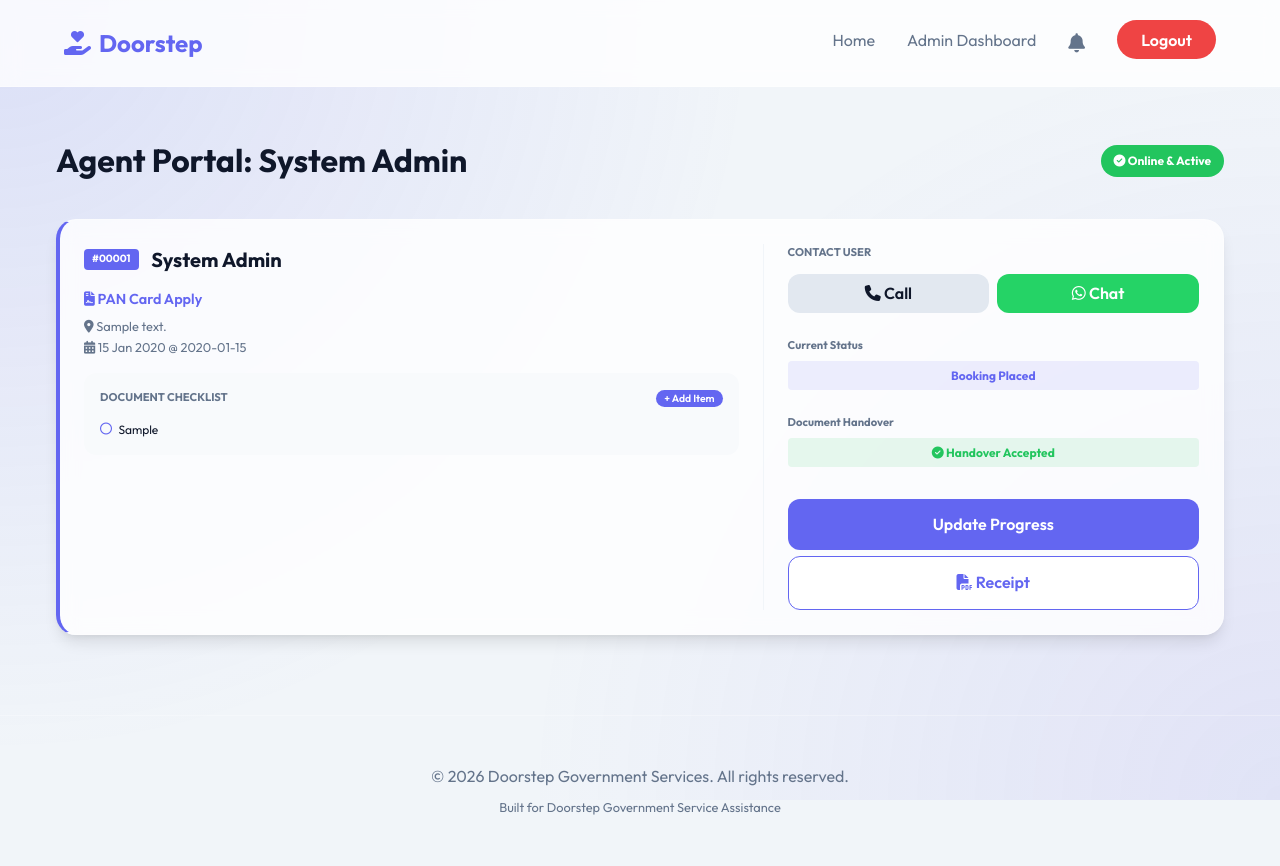
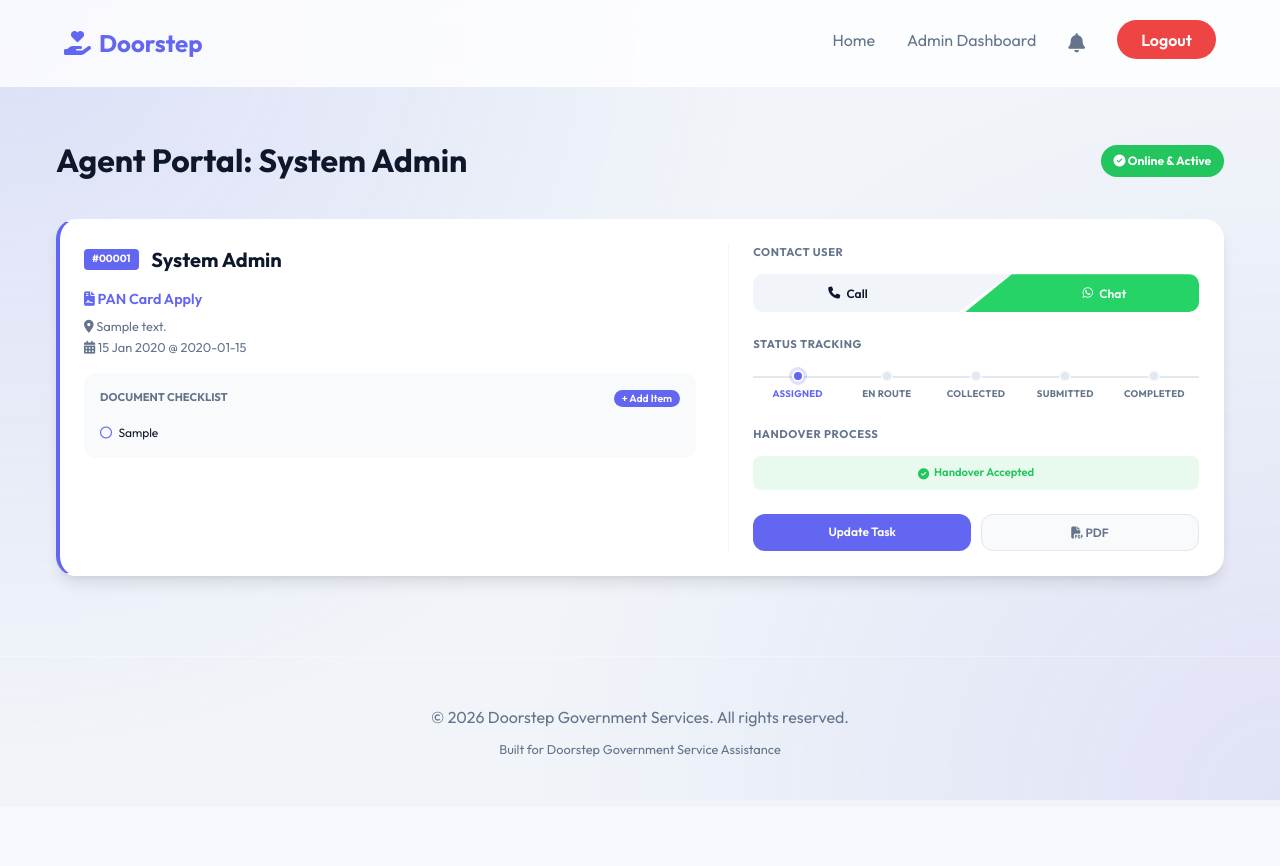
Before and after one commit to kthacking/Doorstep, a PHP site: page /agent/dashboard.php in a window 1280 px wide. After the commit the page ends 800 px from the top, so only its background shows below. Run offline with PHP 8.4, Linux system fonts and the light colour scheme; a user stored in the database is signed in; data comes from the database, SQL or seed files in the repository; tables that the repository leaves empty hold one stand-in row (values such as "Sample post"); data that the repository does not hold is empty.

Commit message:
change style in agent page

```diff
--- a/agent/dashboard.php
+++ b/agent/dashboard.php
@@ -37,8 +37,8 @@ $assignments = $stmt->fetchAll();
     <?php else: ?>
         <div style="display: grid; gap: 1.5rem;">
             <?php foreach ($assignments as $task): ?>
-                <div class="card" style="border-left: 4px solid var(--primary); padding: 1.5rem;">
-                    <div style="display: grid; grid-template-columns: 1.5fr 1fr; gap: 1.5rem;">
+                <div class="card" style="border-left: 4px solid var(--primary); padding: 1.5rem; background: white;">
+                    <div style="display: grid; grid-template-columns: 1.3fr 1fr; gap: 2rem;">
                         <div>
                             <div style="display: flex; gap: 0.8rem; align-items: center; margin-bottom: 0.8rem;">
                                 <span style="background: var(--primary); color: white; padding: 0.15rem 0.5rem; border-radius: 4px; font-size: 0.65rem; font-weight: 700;">#<?php echo str_pad($task['id'], 5, '0', STR_PAD_LEFT); ?></span>
@@ -54,8 +54,8 @@ $assignments = $stmt->fetchAll();
                                 <p style="color: var(--secondary); font-size: 0.8rem;"><i class="fas fa-calendar-alt"></i> <?php echo date('d M Y', strtotime($task['booking_date'])); ?> @ <?php echo $task['time_slot']; ?></p>
                             </div>
 
-                            <div style="background: #f8fafc; padding: 1rem; border-radius: 12px;">
-                                <div style="display: flex; justify-content: space-between; align-items: center; margin-bottom: 0.8rem;">
+                            <div style="background: #f8fafc; padding: 1rem; border-radius: 12px; margin-top: 1rem;">
+                                <div style="display: flex; justify-content: space-between; align-items: center; margin-bottom: 1rem;">
                                     <h4 style="font-size: 0.7rem; text-transform: uppercase; color: var(--secondary);">Document Checklist</h4>
                                     <button onclick="addDoc(<?php echo $task['id']; ?>)" class="btn" style="padding: 2px 8px; font-size: 0.65rem; background: var(--primary); color: white;">+ Add Item</button>
                                 </div>
@@ -76,36 +76,54 @@ $assignments = $stmt->fetchAll();
 
                         <div style="border-left: 1px solid #f1f5f9; padding-left: 1.5rem; display: flex; flex-direction: column; justify-content: space-between;">
                             <div>
-                                <h4 style="font-size: 0.7rem; text-transform: uppercase; color: var(--secondary); margin-bottom: 0.8rem;">Contact User</h4>
-                                <div style="display: flex; gap: 0.5rem; margin-bottom: 1.5rem;">
-                                    <a href="tel:<?php echo $task['user_phone']; ?>" class="btn" style="background: #e2e8f0; color: var(--dark); flex: 1; text-align: center; padding: 0.4rem;"><i class="fas fa-phone"></i> Call</a>
-                                    <a href="https://wa.me/<?php echo $task['user_phone']; ?>" target="_blank" class="btn" style="background: #25D366; color: white; flex: 1; text-align: center; padding: 0.4rem;"><i class="fab fa-whatsapp"></i> Chat</a>
+                                <h4 style="font-size: 0.7rem; text-transform: uppercase; color: var(--secondary); margin-bottom: 0.8rem; letter-spacing: 0.05em;">Contact User</h4>
+                                <div class="dual-action-btn-container">
+                                    <a href="tel:<?php echo $task['user_phone']; ?>" class="dual-action-btn call"><i class="fas fa-phone"></i> Call</a>
+                                    <a href="https://wa.me/<?php echo $task['user_phone']; ?>" target="_blank" class="dual-action-btn chat"><i class="fab fa-whatsapp"></i> Chat</a>
                                 </div>
 
-                                <label style="font-size: 0.7rem; font-weight: 700; display: block; margin-bottom: 0.4rem; color: var(--secondary);">Current Status</label>
-                                <span style="background: rgba(99, 102, 241, 0.1); color: var(--primary); padding: 0.3rem 0.6rem; border-radius: 4px; font-weight: 700; width: 100%; display: block; text-align: center; font-size: 0.75rem; margin-bottom: 1.5rem;">
-                                    <?php echo $task['status']; ?>
-                                </span>
+                                <h4 style="font-size: 0.7rem; text-transform: uppercase; color: var(--secondary); margin-bottom: 0.5rem; letter-spacing: 0.05em;">Status Tracking</h4>
+                                <?php
+                                $status = $task['status'];
+                                $steps = ['Assigned', 'En Route', 'Collected', 'Submitted', 'Completed'];
+                                $current_step = 0;
+                                if ($status == 'Agent Assigned') $current_step = 0;
+                                elseif ($status == 'En Route' || $status == 'Arrived') $current_step = 1;
+                                elseif ($status == 'Documents Collected') $current_step = 2;
+                                elseif ($status == 'Application Submitted') $current_step = 3;
+                                elseif ($status == 'Completed') $current_step = 4;
+                                ?>
+                                <div class="progress-stepper-mini">
+                                    <div class="progress-line-mini">
+                                        <div class="progress-line-fill-mini" style="width: <?php echo ($current_step / (count($steps)-1)) * 100; ?>%;"></div>
+                                    </div>
+                                    <?php foreach ($steps as $idx => $s_name): ?>
+                                        <div class="progress-step-mini <?php echo ($idx < $current_step) ? 'completed' : (($idx == $current_step) ? 'active' : ''); ?>">
+                                            <div class="progress-dot-mini"></div>
+                                            <span class="progress-label-mini"><?php echo $s_name; ?></span>
+                                        </div>
+                                    <?php endforeach; ?>
+                                </div>
                             </div>
 
-                            <div style="margin-bottom: 2rem;">
-                                <label style="font-size: 0.7rem; font-weight: 700; display: block; margin-bottom: 0.4rem; color: var(--secondary);">Document Handover</label>
+                            <div style="margin-bottom: 1.5rem;">
+                                <h4 style="font-size: 0.7rem; text-transform: uppercase; color: var(--secondary); margin-bottom: 0.8rem; letter-spacing: 0.05em;">Handover Process</h4>
                                 <?php if($task['agent_doc_confirmed']): ?>
-                                    <span style="background: rgba(34, 197, 94, 0.1); color: var(--success); padding: 0.3rem 0.6rem; border-radius: 4px; font-weight: 700; width: 100%; display: block; text-align: center; font-size: 0.75rem;">
+                                    <div class="document-badge" style="width: 100%; justify-content: center; background: rgba(34, 197, 94, 0.1); color: var(--success); padding: 0.5rem; border-radius: 8px;">
                                         <i class="fas fa-check-circle"></i> Handover Accepted
-                                    </span>
+                                    </div>
                                 <?php else: ?>
                                     <form action="../actions/confirm_docs.php" method="POST">
                                         <input type="hidden" name="booking_id" value="<?php echo $task['id']; ?>">
                                         <input type="hidden" name="user_type" value="agent">
-                                        <button type="submit" class="btn" style="background: var(--warning); color: white; width: 100%; font-size: 0.75rem; padding: 0.3rem 0.6rem; border-radius: 4px; font-weight: 700;">Confirm Receipt of Docs</button>
+                                        <button type="submit" class="btn" style="background: var(--warning); color: white; width: 100%; font-size: 0.75rem; padding: 0.4rem; border-radius: 8px; font-weight: 700;">Confirm Receipt of Docs</button>
                                     </form>
                                 <?php endif; ?>
                             </div>
 
-                            <div style="display: grid; gap: 0.4rem;">
-                                <a href="update_task.php?id=<?php echo $task['id']; ?>" class="btn btn-primary" style="text-align: center;">Update Progress</a>
-                                <a href="generate_receipt.php?id=<?php echo $task['id']; ?>" class="btn" style="background: white; border: 1px solid var(--primary); color: var(--primary); text-align: center;"><i class="fas fa-file-pdf"></i> Receipt</a>
+                            <div style="display: grid; grid-template-columns: 1fr 1fr; gap: 0.6rem; margin-top: auto;">
+                                <a href="update_task.php?id=<?php echo $task['id']; ?>" class="btn btn-primary" style="text-align: center; padding: 0.5rem; font-size: 0.75rem;">Update Task</a>
+                                <a href="generate_receipt.php?id=<?php echo $task['id']; ?>" class="btn" style="background: #f8fafc; border: 1px solid #e2e8f0; color: var(--secondary); text-align: center; padding: 0.5rem; font-size: 0.75rem;"><i class="fas fa-file-pdf"></i> PDF</a>
                             </div>
                         </div>
                     </div>
--- a/assets/css/style.css
+++ b/assets/css/style.css
@@ -394,3 +394,138 @@ nav {
     justify-content: center;
     font-weight: 700;
 }
+
+/* Agent Portal Enhanced Components */
+.dual-action-btn-container {
+    display: flex;
+    position: relative;
+    width: 100%;
+    height: 38px;
+    border-radius: 10px;
+    overflow: hidden;
+    margin-bottom: 1.5rem;
+}
+
+.dual-action-btn {
+    flex: 1;
+    display: flex;
+    align-items: center;
+    justify-content: center;
+    text-decoration: none;
+    font-weight: 600;
+    transition: all 0.3s;
+    font-size: 0.75rem;
+    gap: 0.4rem;
+    border: none;
+}
+
+.dual-action-btn.call {
+    background: #f1f5f9;
+    color: var(--dark);
+    clip-path: polygon(0 0, 100% 0, 80% 100%, 0% 100%);
+    padding-right: 15%;
+}
+
+.dual-action-btn.chat {
+    background: #25D366;
+    color: white;
+    clip-path: polygon(20% 0, 100% 0, 100% 100%, 0% 100%);
+    margin-left: -10%;
+    padding-left: 10%;
+}
+
+.dual-action-btn:hover {
+    filter: brightness(0.95);
+}
+
+.progress-stepper-mini {
+    display: flex;
+    align-items: center;
+    width: 100%;
+    padding: 0.5rem 0 1.5rem;
+    position: relative;
+    justify-content: space-between;
+}
+
+.progress-line-mini {
+    position: absolute;
+    top: 14px;
+    left: 0;
+    width: 100%;
+    height: 2px;
+    background: #e2e8f0;
+    z-index: 1;
+}
+
+.progress-line-fill-mini {
+    position: absolute;
+    top: 0;
+    left: 0;
+    height: 100%;
+    background: var(--primary);
+    z-index: 2;
+    transition: width 0.5s ease;
+}
+
+.progress-step-mini {
+    display: flex;
+    flex-direction: column;
+    align-items: center;
+    position: relative;
+    z-index: 3;
+    flex: 1;
+}
+
+.progress-dot-mini {
+    width: 12px;
+    height: 12px;
+    border-radius: 50%;
+    background: #e2e8f0;
+    border: 2px solid #f8fafc;
+    margin-bottom: 4px;
+    transition: all 0.3s;
+}
+
+.progress-step-mini.active .progress-dot-mini {
+    background: var(--primary);
+    box-shadow: 0 0 0 3px rgba(99, 102, 241, 0.2);
+}
+
+.progress-step-mini.completed .progress-dot-mini {
+    background: var(--success);
+}
+
+.progress-label-mini {
+    font-size: 0.6rem;
+    color: var(--secondary);
+    font-weight: 700;
+    text-transform: uppercase;
+    letter-spacing: 0.025em;
+}
+
+.progress-step-mini.active .progress-label-mini {
+    color: var(--primary);
+}
+
+/* Minimalist Overrides for Dashboard */
+.agent-portal .card {
+    border: 1px solid rgba(0, 0, 0, 0.05);
+    background: white !important;
+    box-shadow: 0 4px 6px -1px rgba(0, 0, 0, 0.02), 0 2px 4px -1px rgba(0, 0, 0, 0.02) !important;
+}
+
+.agent-portal h2 {
+    letter-spacing: -0.01em;
+}
+
+.document-badge {
+    background: #f1f5f9;
+    color: var(--secondary);
+    padding: 0.2rem 0.6rem;
+    border-radius: 6px;
+    font-size: 0.7rem;
+    font-weight: 600;
+    display: inline-flex;
+    align-items: center;
+    gap: 0.3rem;
+}
--- a/includes/header.php
+++ b/includes/header.php
@@ -30,31 +30,31 @@ if ($logged_in) {
     <meta charset="UTF-8">
     <meta name="viewport" content="width=device-width, initial-scale=1.0">
     <title><?php echo isset($page_title) ? $page_title . ' | ' . APP_NAME : APP_NAME; ?></title>
-    <link rel="stylesheet" href="/project/foodapp/assets/css/style.css">
+    <link rel="stylesheet" href="/project/Doorstep/assets/css/style.css">
     <link rel="stylesheet" href="https://cdnjs.cloudflare.com/ajax/libs/font-awesome/6.4.0/css/all.min.css">
 </head>
 <body class="<?php echo $is_agent ? 'agent-portal' : ''; ?>">
     <div class="bg-gradient"></div>
     <nav>
-        <a href="/project/foodapp/index.php" class="logo">
+        <a href="/project/Doorstep/index.php" class="logo">
             <i class="fas fa-hand-holding-heart"></i> Doorstep
         </a>
         <ul class="nav-links">
-            <li><a href="/project/foodapp/index.php">Home</a></li>
+            <li><a href="/project/Doorstep/index.php">Home</a></li>
 
             <?php if (!$logged_in): ?>
-                <li><a href="/project/foodapp/pages/services.php">Services</a></li>
-                <li><a href="/project/foodapp/pages/login.php">Login</a></li>
-                <li><a href="/project/foodapp/pages/register.php" class="nav-btn">Register</a></li>
+                <li><a href="/project/Doorstep/pages/services.php">Services</a></li>
+                <li><a href="/project/Doorstep/pages/login.php">Login</a></li>
+                <li><a href="/project/Doorstep/pages/register.php" class="nav-btn">Register</a></li>
             <?php else: ?>
                 <?php if ($is_user): ?>
-                    <li><a href="/project/foodapp/pages/services.php">Browse Services</a></li>
-                    <li><a href="/project/foodapp/user/dashboard.php">My Bookings</a></li>
-                    <li><a href="/project/foodapp/user/profile.php">My Profile</a></li>
+                    <li><a href="/project/Doorstep/pages/services.php">Browse Services</a></li>
+                    <li><a href="/project/Doorstep/user/dashboard.php">My Bookings</a></li>
+                    <li><a href="/project/Doorstep/user/profile.php">My Profile</a></li>
                 <?php elseif ($is_agent): ?>
-                    <li><a href="/project/foodapp/agent/dashboard.php">My Assignments</a></li>
+                    <li><a href="/project/Doorstep/agent/dashboard.php">My Assignments</a></li>
                 <?php elseif ($is_admin): ?>
-                    <li><a href="/project/foodapp/admin/dashboard.php">Admin Dashboard</a></li>
+                    <li><a href="/project/Doorstep/admin/dashboard.php">Admin Dashboard</a></li>
                 <?php endif; ?>
 
                 <!-- Notification Bell -->
@@ -82,7 +82,7 @@ if ($logged_in) {
                     </div>
                 </li>
 
-                <li><a href="/project/foodapp/actions/logout.php" class="nav-btn" style="background: var(--danger);">Logout</a></li>
+                <li><a href="/project/Doorstep/actions/logout.php" class="nav-btn" style="background: var(--danger);">Logout</a></li>
             <?php endif; ?>
         </ul>
     </nav>
```
